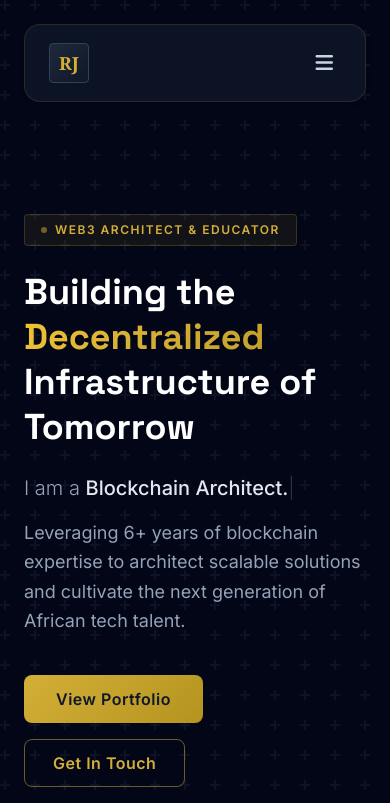
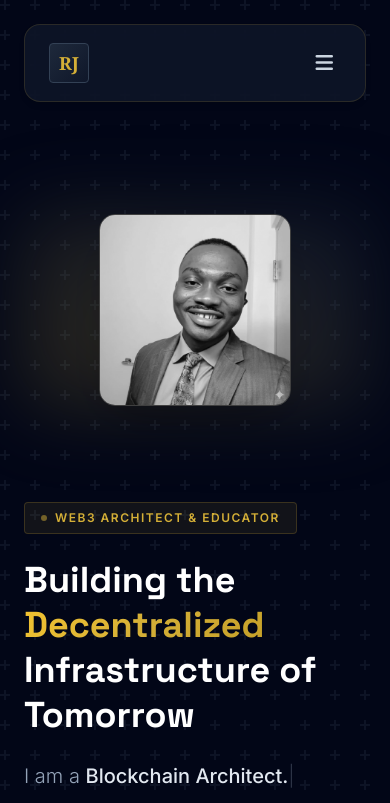
Before and after one commit to Ailenmann760/richardjoseph, a plain HTML site: page index.html in a window 390 px wide. Shown: the top 803 px of the page. Drawn offline with nearby package versions, Linux system fonts and the light colour scheme.

Commit message:
Fix: Show profile image on mobile devices

```diff
--- a/index.html
+++ b/index.html
@@ -306,13 +306,13 @@
                                     class="fas fa-envelope"></i></a>
                         </div>
                     </div>
-                    <div class="fade-up relative hidden lg:block" data-delay="200">
+                    <div class="fade-up relative order-first lg:order-last mb-8 lg:mb-0" data-delay="200">
                         <div class="relative group">
                             <div
                                 class="absolute inset-0 bg-gradient-to-tr from-[#D4AF37]/20 to-slate-800/50 rounded-2xl blur-2xl group-hover:blur-3xl transition duration-700">
                             </div>
                             <img src="Portfolio-logo.png" alt="Richard Joseph"
-                                class="relative w-80 h-80 object-cover rounded-2xl border border-slate-700 shadow-2xl mx-auto grayscale hover:grayscale-0 transition duration-500">
+                                class="relative w-48 h-48 lg:w-80 lg:h-80 object-cover rounded-2xl border border-slate-700 shadow-2xl mx-auto grayscale hover:grayscale-0 transition duration-500">
                         </div>
                     </div>
                 </div>
```
